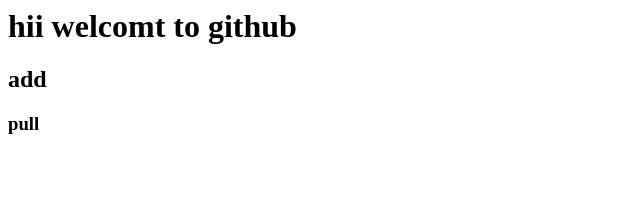
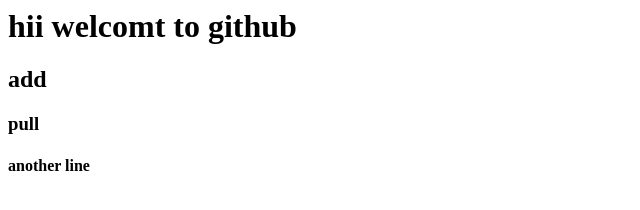
Before and after one commit to shubham007-aws/aws, a plain HTML site: page index.html in a window 1280 px wide. Shown: the whole page, without its empty margins (0-640 px from the left). Drawn offline with Linux system fonts and the light colour scheme.

Commit message:
update index file

```diff
--- a/index.html
+++ b/index.html
@@ -1,3 +1,4 @@
 <h1>hii welcomt to github</h1>
 <h2>add</h2>
 <h3>pull</h3>
+<h4>another line</h4>
```
